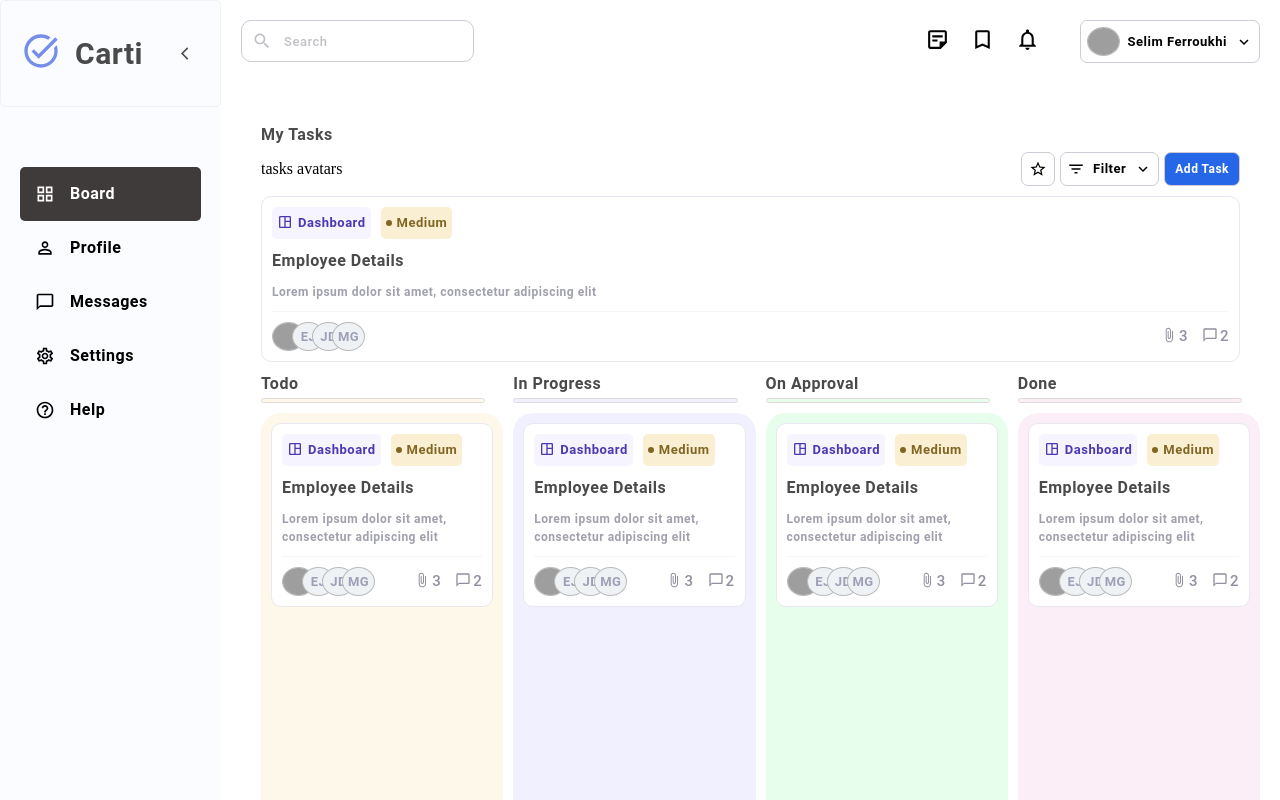
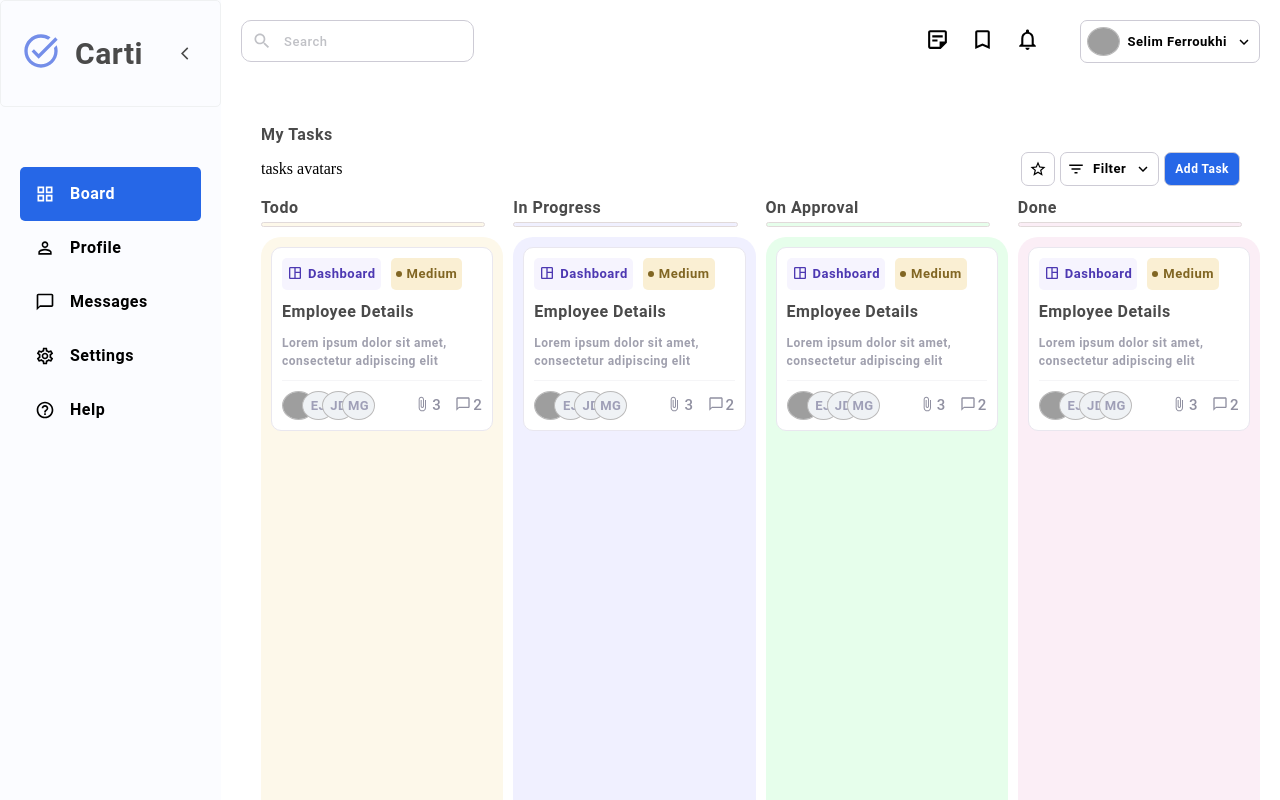
Before and after one commit to SelimF1998/react-task-tracker, a React (Vite) app: page / in a window 1280 px wide. Built offline with nearby package versions, Linux system fonts and the light colour scheme; grey boxes are pictures that could not be loaded.

Commit message:
Changed selected element in sidebar background color

```diff
--- a/src/components/sidebar/Sidebar.tsx
+++ b/src/components/sidebar/Sidebar.tsx
@@ -147,7 +147,7 @@ const Sidebar = () => {
             style={{
               // width: sidebarCollapse ? '53%' : '',
               justifyContent: sidebarCollapse ? "center" : "",
-              background: item.label === selectedSiderbarItem ? '#3f3b3b' : ''
+              background: item.label === selectedSiderbarItem ? '#2667e7' : ''
             }}
             onClick={() => handleItemClick(item.path, item.label)}
           >
--- a/src/components/task-card/TaskCard.tsx
+++ b/src/components/task-card/TaskCard.tsx
@@ -59,8 +59,8 @@ export const TaskCard = () => {
 
         <div className='task-card__footer' >
             <div className='task-card__footer__left' >
-                {users.map((user) => (
-                    <div  className='task-card__footer__left__avatar' ><Avatar user={user} /></div>
+                {users.map((user, index) => (
+                    <div key={index}  className='task-card__footer__left__avatar' ><Avatar user={user} /></div>
                 ))}
 
 
--- a/src/pages/board/Board.tsx
+++ b/src/pages/board/Board.tsx
@@ -11,7 +11,7 @@ const Board = () => {
   return (
     <div className='board' >
       <BoardHeader />
-      <TaskCard />
+      {/* <TaskCard /> */}
       <div className='board__tasks-container' >
         <div className='board__tasks-container__body' >
           <TasksContainer label="Todo" color="#FDF8EA" />
```
